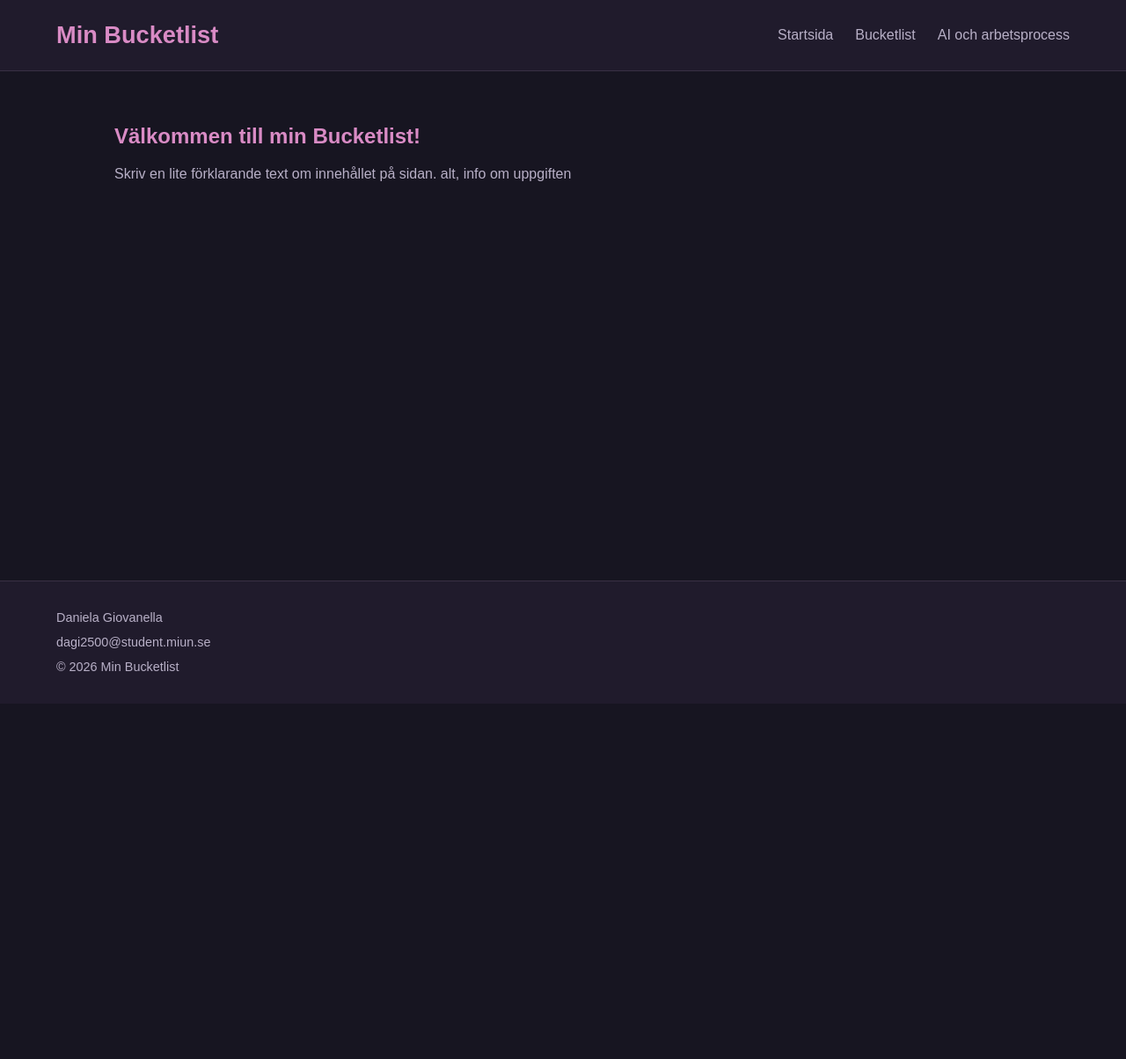
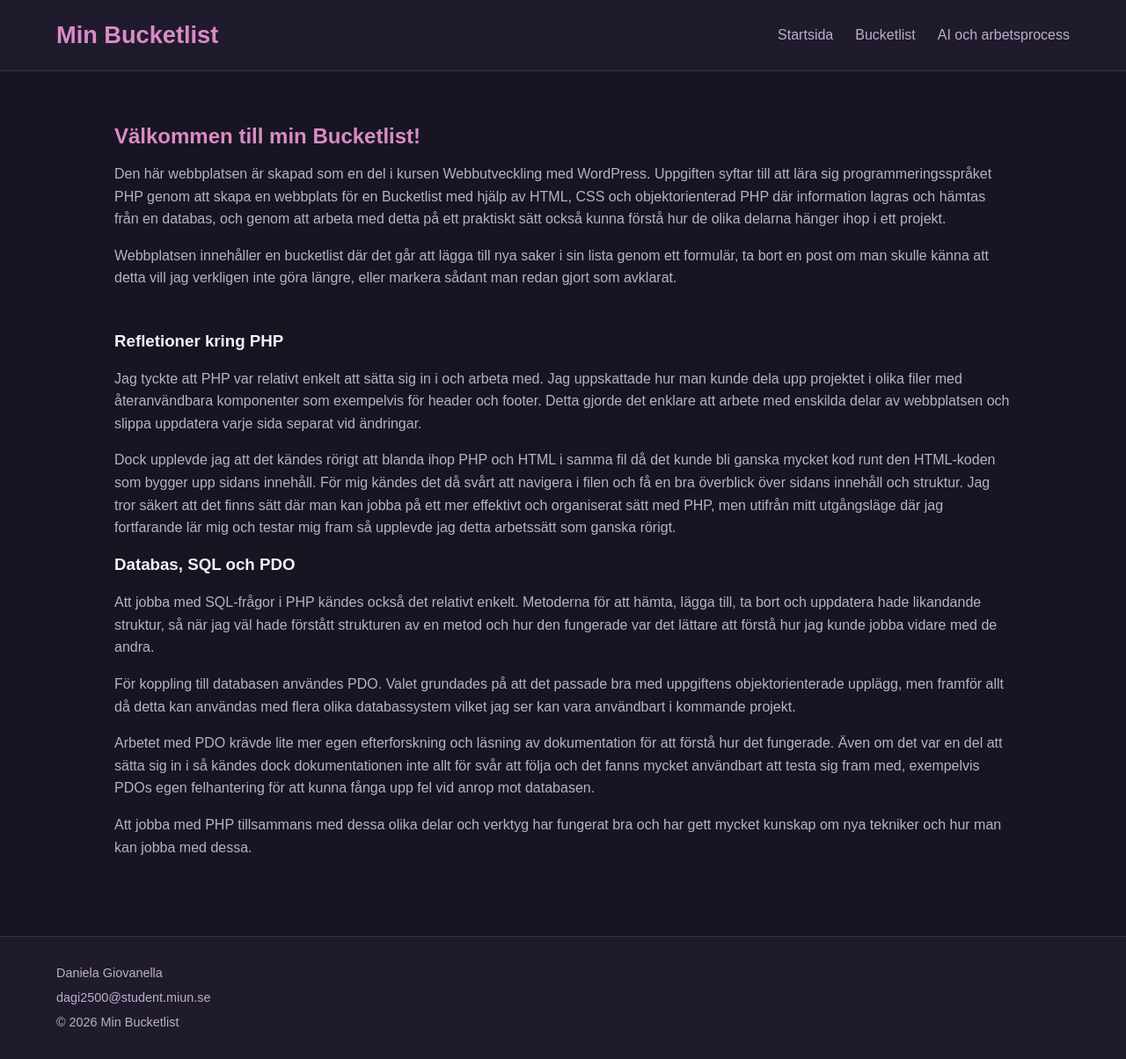
Before and after one commit to dannigiovanella/php-lab-2, a PHP site: page / in a window 1280 px wide. Shown: the whole page at 88% size. Before the commit the page ends 763 px from the top, so only its background shows below. Run offline with PHP 8.4, Linux system fonts and the light colour scheme.

Commit message:
Lagt in textelement för startsidan

```diff
--- a/index.php
+++ b/index.php
@@ -18,9 +18,49 @@ include "includes/header.php";
     <!--Huvudrubrik -->
     <h2>Välkommen till min Bucketlist!</h2>
 
-    <!--Kort text om webbplatsen -->
-    <p>Skriv en lite förklarande text om innehållet på sidan. alt, info om uppgiften</p>
+    <!--Kort text om webbplatsen och uppgiften-->
+    <p>Den här webbplatsen är skapad som en del i kursen Webbutveckling med WordPress. Uppgiften syftar till att lära
+        sig programmeringsspråket PHP genom att skapa en webbplats för en Bucketlist med hjälp av HTML, CSS och
+        objektorienterad PHP där information lagras och hämtas från en databas, och genom att arbeta med detta på ett
+        praktiskt sätt också kunna förstå hur de olika delarna hänger ihop i ett projekt.</p>
 
+    <p>Webbplatsen innehåller en bucketlist där det går att lägga till nya saker i sin lista genom ett formulär, ta bort
+        en post om man skulle känna att detta vill jag verkligen inte göra längre, eller markera sådant man redan gjort
+        som avklarat.</p>
+</section>
+
+<!--Reflektioner kring PHP-->
+<section>
+    <!--Reflektioner-->
+    <h3>Refletioner kring PHP</h3>
+    <p>Jag tyckte att PHP var relativt enkelt att sätta sig in i och arbeta med. Jag uppskattade hur man kunde dela upp
+        projektet i olika filer med återanvändbara komponenter som exempelvis för header och footer. Detta gjorde det
+        enklare att arbete med enskilda delar av webbplatsen och slippa uppdatera varje sida separat vid ändringar.</p>
+
+    <p>Dock upplevde jag att det kändes rörigt att blanda ihop PHP och HTML i samma fil då det kunde bli ganska mycket
+        kod runt den HTML-koden som bygger upp sidans innehåll. För mig kändes det då svårt att navigera i filen och få
+        en bra överblick över sidans innehåll och struktur. Jag tror säkert att det finns sätt där man kan jobba på ett
+        mer effektivt och organiserat sätt med PHP, men utifrån mitt utgångsläge där jag fortfarande lär mig och testar
+        mig fram så upplevde jag detta arbetssätt som ganska rörigt.</p>
+
+
+    <!--Reflektioner kring databas, sql och pdo-->
+    <h3>Databas, SQL och PDO</h3>
+    <p>Att jobba med SQL-frågor i PHP kändes också det relativt enkelt. Metoderna för att hämta, lägga till, ta bort och
+        uppdatera hade likandande struktur, så när jag väl hade förstått strukturen av en metod och hur den fungerade
+        var det lättare att förstå hur jag kunde jobba vidare med de andra.</p>
+
+    <p>För koppling till databasen användes PDO. Valet grundades på att det passade bra med uppgiftens objektorienterade
+        upplägg, men framför allt då detta kan användas med flera olika databassystem vilket jag ser kan vara användbart
+        i kommande projekt.</p>
+
+    <p>Arbetet med PDO krävde lite mer egen efterforskning och läsning av dokumentation för att förstå hur det
+        fungerade. Även om det var en del att sätta sig in i så kändes dock dokumentationen inte allt för svår att följa
+        och det fanns mycket användbart att testa sig fram med, exempelvis PDOs egen felhantering för att kunna fånga
+        upp fel vid anrop mot databasen.</p>
+
+    <p>Att jobba med PHP tillsammans med dessa olika delar och verktyg har fungerat bra och har gett mycket kunskap om
+        nya tekniker och hur man kan jobba med dessa.</p>
 </section>
 
 <?php
```
